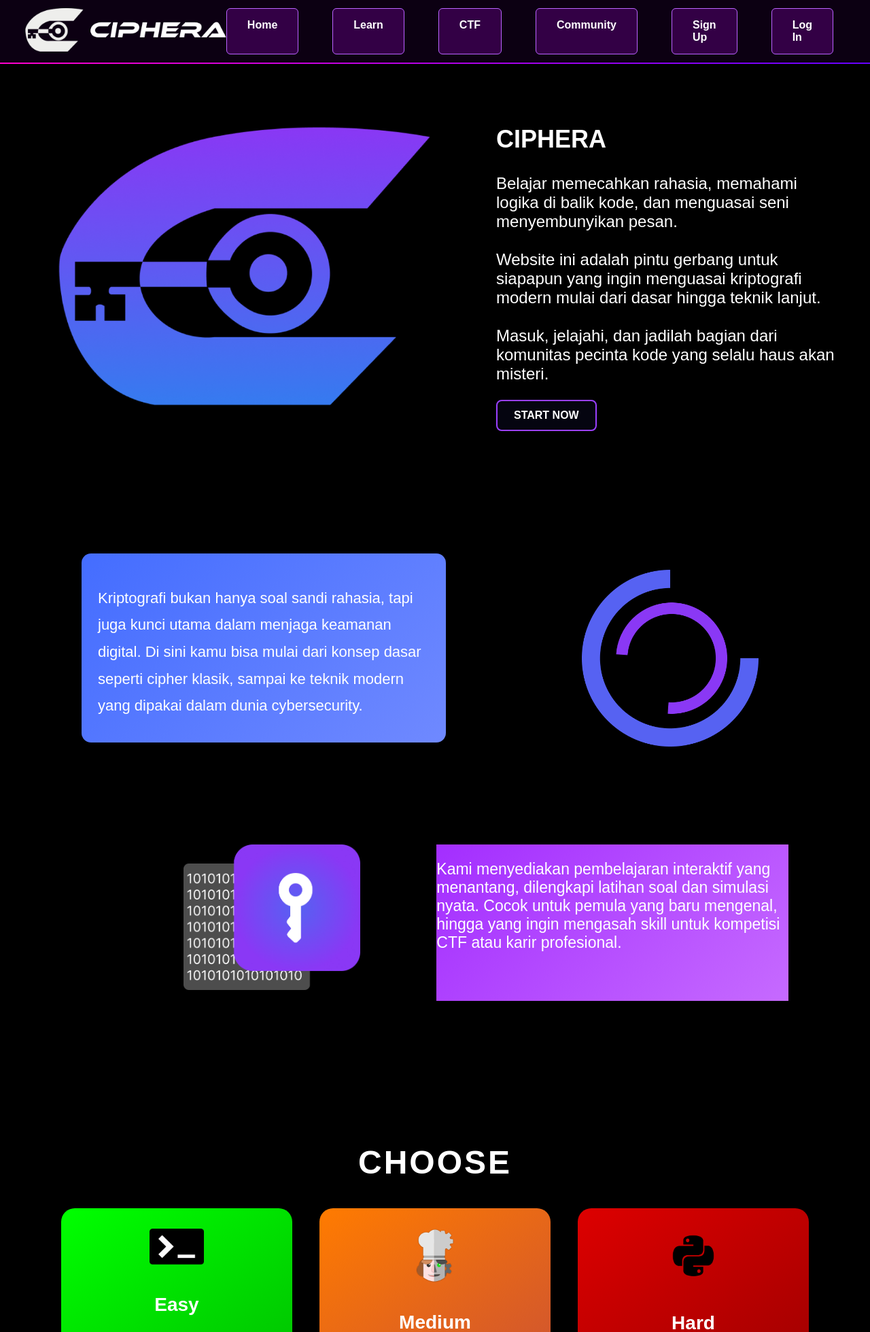
After one commit to Ch4rle5M/PWL-XITKJ2-Kelompok9, a PHP site: page /homepage.php in a window 1280 px wide. The commit adds this page. Shown: the top 1959 px of the page at 68% size. Run offline with PHP 8.4, Linux system fonts and the light colour scheme; some web fonts are replaced.

Commit message:
feat : Charles | Bug Fixes and add Login, SignUp, Logout and More Feature

```diff
--- a/homepage.css
+++ b/homepage.css
@@ -26,13 +26,14 @@ body {
 }
 .menu {
   display: flex;
-  gap: 12px;
+  gap: 50px;
+  margin-right: 90px;
 }
 .menu a {
   background: rgba(90, 0, 120, 0.5);
   color: #fff;
   border: 1px solid #bb66ff;
-  padding: 8px 16px;
+  padding: 15px 30px;
   cursor: pointer;
   border-radius: 6px;
   font-weight: bold;
--- /dev/null
+++ b/homepage.php
@@ -0,0 +1,150 @@
+<?php
+session_start(); // <-- INI YANG HILANG. WAJIB ADA DI PALING ATAS
+?>
+<!DOCTYPE html>
+<head>
+  <title>Ciphera Homepage</title> <link rel="stylesheet" href="homepage.css">
+
+  <link href="https://api.fontshare.com/v2/css?f[]=satoshi@1&display=swap" rel="stylesheet">
+</head>
+<body>
+
+  <div class="navbar">
+    <div class="logo">
+      <a href="homepage.php"> <img src="Frame 6.png" alt="Ciphera Logo">
+      </a>
+    </div>
+<div class="menu">
+  <a href="homepage.php">Home</a>
+  <a href="learn.php">Learn</a> <a href="ctf.php">CTF</a>
+  <a href="community.php">Community</a>
+
+  <?php if (isset($_SESSION['loggedin']) && $_SESSION['loggedin'] === true): ?>
+
+    <a href="profile.php">Profile   (<?php echo htmlspecialchars($_SESSION['username']); ?>)</a>
+    <a href="/action/auth/logout.php">Logout</a>
+
+  <?php else: ?>
+
+    <a href="signup.php">Sign Up</a>
+    <a href="login.php">Log In</a>
+
+  <?php endif; ?>
+</div>
+  </div>
+
+  <section class="perkenalan">
+    <div class="perkenalan-left">
+      <img src="homepage/logo-besar.png" alt="Ciphera Icon">
+    </div>
+    <div class="perkenalan-text">
+      <h1>CIPHERA</h1>
+      <p>
+        Belajar memecahkan rahasia, memahami logika di balik kode,
+        dan menguasai seni menyembunyikan pesan.<br><br>
+        Website ini adalah pintu gerbang untuk siapapun yang ingin
+        menguasai kriptografi modern mulai dari dasar hingga teknik lanjut.<br><br>
+        Masuk, jelajahi, dan jadilah bagian dari komunitas pecinta kode
+        yang selalu haus akan misteri.
+      </p>
+      <a href="#" class="btn">START NOW</a>
+    </div>
+  </section>
+
+  <section class="info">
+  <div class="info-top">
+    <div class="info-box blue">
+      <p>
+        Kriptografi bukan hanya soal sandi rahasia, tapi juga kunci utama dalam menjaga keamanan digital.
+        Di sini kamu bisa mulai dari konsep dasar seperti cipher klasik, sampai ke teknik modern yang
+        dipakai dalam dunia cybersecurity.
+      </p>
+    </div>
+
+    <div class="info-img">
+      <img src="homepage/Group 10.png" alt="Circle Logo">
+    </div>
+  </div>
+
+  <div class="info-bottom">
+
+    <div class="info-img">
+      <img src="homepage/Group 11.png" alt="Binary & Key">
+    </div>
+
+
+    <div class="info-box-purple">
+      <p>
+        Kami menyediakan pembelajaran interaktif yang menantang, dilengkapi latihan soal dan simulasi nyata.
+        Cocok untuk pemula yang baru mengenal, hingga yang ingin mengasah skill untuk kompetisi CTF atau karir profesional.
+      </p>
+    </div>
+  </div>
+</section>
+
+  <h1 class="choose-title">CHOOSE</h1>
+
+
+  <div class="choose-container">
+
+
+    <div class="choose-card" style="background: linear-gradient(145deg, #0f0, #0a0);">
+      <img src="homepage/Frame 25.png" alt="Easy Icon" width="80">
+      <h3>Easy</h3>
+      <p>
+        Learn the core Linux commands—navigation, files, permissions, and more.
+        A simple start, but the foundation for everything ahead.
+      </p>
+      <button>Learn</button>
+    </div>
+
+
+    <div class="choose-card" style="background: linear-gradient(145deg, #ff7b00, #b44);">
+      <img src="homepage/logo 1.png" alt="Medium Icon" width="80">
+      <h3>Medium</h3>
+      <p>
+        Master the basics of Linux commands and start exploring beginner-friendly
+        Kali tools like CyberChef.
+      </p>
+      <button>Learn</button>
+    </div>
+
+    <div class="choose-card" style="background: linear-gradient(145deg, #d00, #800);">
+      <img src="homepage/python_logo_icon_214642 1.png" alt="Python" width="80">
+      <h3>Hard</h3>
+      <p>
+        Combine advanced Kali tools with Python scripting to solve complex,
+        real-world challenges.
+      </p>
+      <button>Learn</button>
+    </div>
+
+  </div>
+
+
+  <footer class="footer">
+    <div class="footer-container">
+      <div class="footer-logo">
+        <img src="logo-besar.png" alt="CIPHERA Logo">
+        <p><strong>CIPHERA</strong></p>
+      </div>
+      <div class="footer-team">
+        <h3>Kelompok 9</h3>
+        <p> Charles Marselino
+        <br>Clarance Cristiano
+        <br>Fani
+        </p>
+      </div>
+      <div class="footer-nav">
+        <h3>Navbar</h3>
+          <p>
+            Home
+            <br>Learn
+            <br>CTF
+            <br>Community
+          </p>
+      </div>
+    </div>
+  </footer>
+</body>
+</html>
--- /dev/null
+++ b/index.php
@@ -0,0 +1,4 @@
+<?php
+    header('Location: homepage.php');
+    exit();
+?>
```
Also changed, not shown: action/auth/login.php (added, +58 -0 lines), action/auth/logout.php (added, +7 -0 lines), action/auth/regis.php (added, +93 -0 lines), db/db-con.php (added, +11 -0 lines), login.php (added, +62 -0 lines), signup.php (added, +76 -0 lines).
